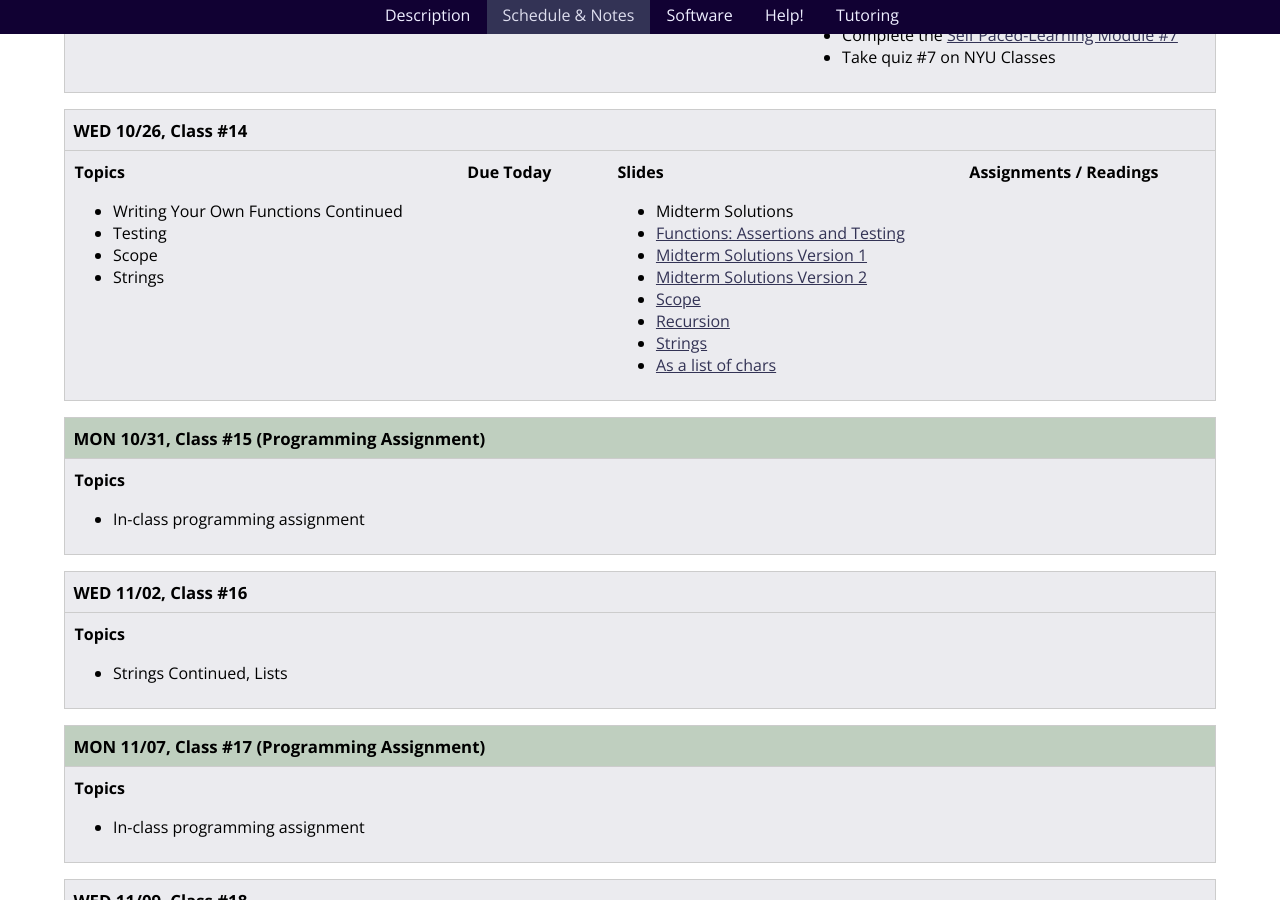
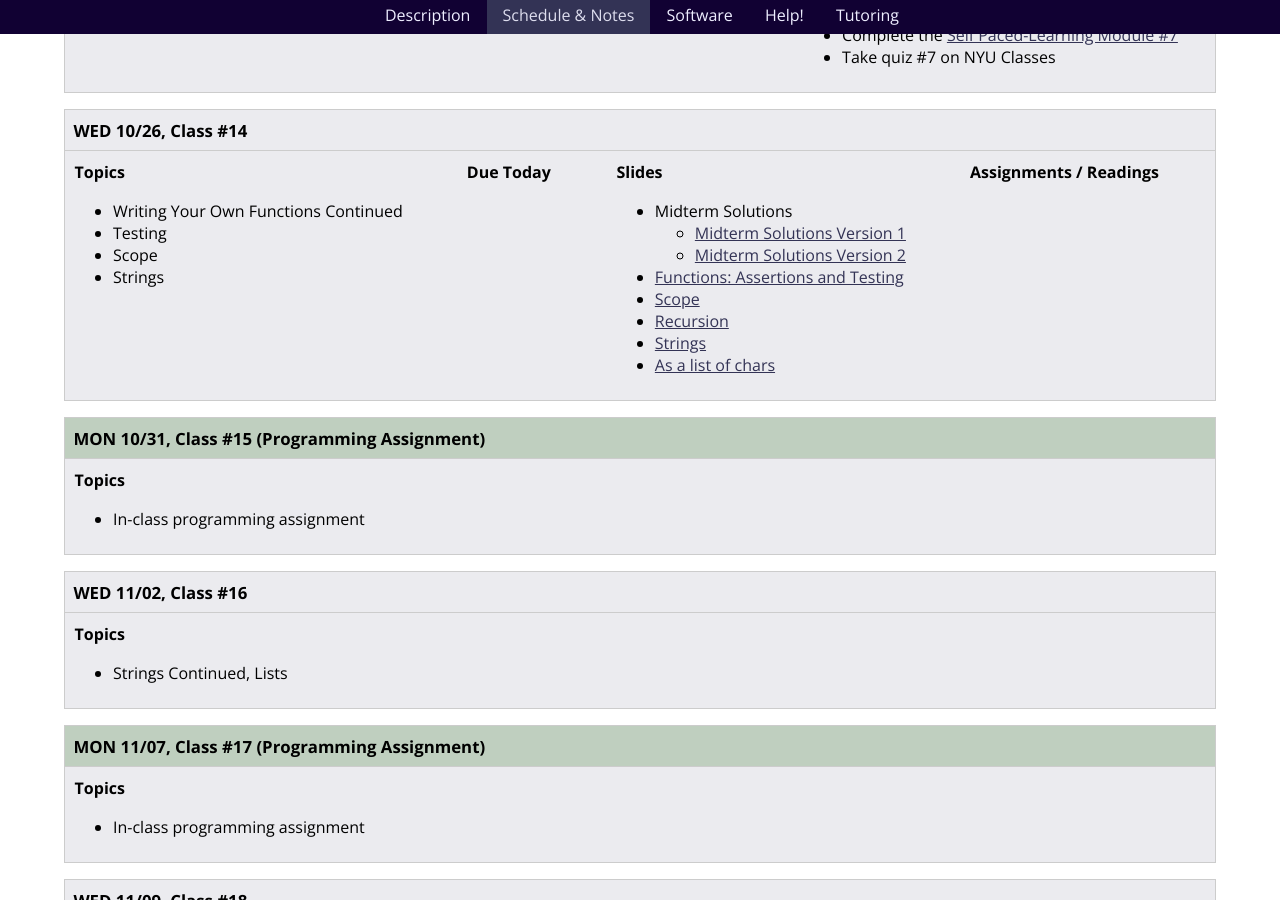
Before and after one commit to foureyes/csci-ua.0002-fall2016-008, a Jekyll site: the page built from schedule.markdown, in a window 1280 px wide and 900 px high, scrolled down 5251 px. Built offline with Jekyll 4.4.1, drawn with Linux system fonts in a browser that asks for light colours; some of the changed lines change nothing that is shown.

```diff
--- a/_includes/classes/14/materials.markdown
+++ b/_includes/classes/14/materials.markdown
@@ -16,9 +16,9 @@
 {% endcomment %}
 
 * Midterm Solutions
+    * [Midterm Solutions Version 1](resources/handouts/midterm_1/midterm_1_section_008_v1_cactus_solutions.pdf)
+    * [Midterm Solutions Version 2](resources/handouts/midterm_1/midterm_1_section_008_v2_evergreen_solutions.pdf)
 * [Functions: Assertions and Testing](classes/14/functions_assertions_testing.html)
-* [Midterm Solutions Version 1](resources/handouts/midterm_1/midterm_1_section_008_v1_cactus_solutions.pdf)
-* [Midterm Solutions Version 2](resources/handouts/midterm_1/midterm_1_section_008_v2_evergreen_solutions.pdf)
 * [Scope](classes/14/scope.html)
 * [Recursion](classes/14/recursion.html)
 * [Strings](classes/14/strings.html)
--- a/_includes/classes/15/materials.markdown
+++ b/_includes/classes/15/materials.markdown
@@ -22,13 +22,13 @@
 * string methods, functions
 * review unicode, chr, ord
 
-Homework #6 __Due Sunday, Nov 1st, at 11PM__ (+12 hour grace period)
+Homework #6 __Due Sunday, Nov 6th, at 11PM__
 
-1. [is_palindrome.py](homework/hw06/is_palindrome.py)
-2. [pig_latin.py](homework/hw06/pig_latin.py)
-3. [translate_passage.py](homework/hw06/translate_passage.py)
-4. [secret_messages.py](homework/hw06/secret_messages.py)
-4. [string_practice.py](homework/hw06/string_practice.py)
+1. [string_practice.py](homework/hw06/string_practice.py)
+2. [is_palindrome.py](homework/hw06/is_palindrome.py)
+3. [pig_latin.py](homework/hw06/pig_latin.py)
+4. [translate_passage.py](homework/hw06/translate_passage.py)
+5. [secret_messages.py](homework/hw06/secret_messages.py)
 
 </article>
 
```
Also changed, not shown: 1 other file.
